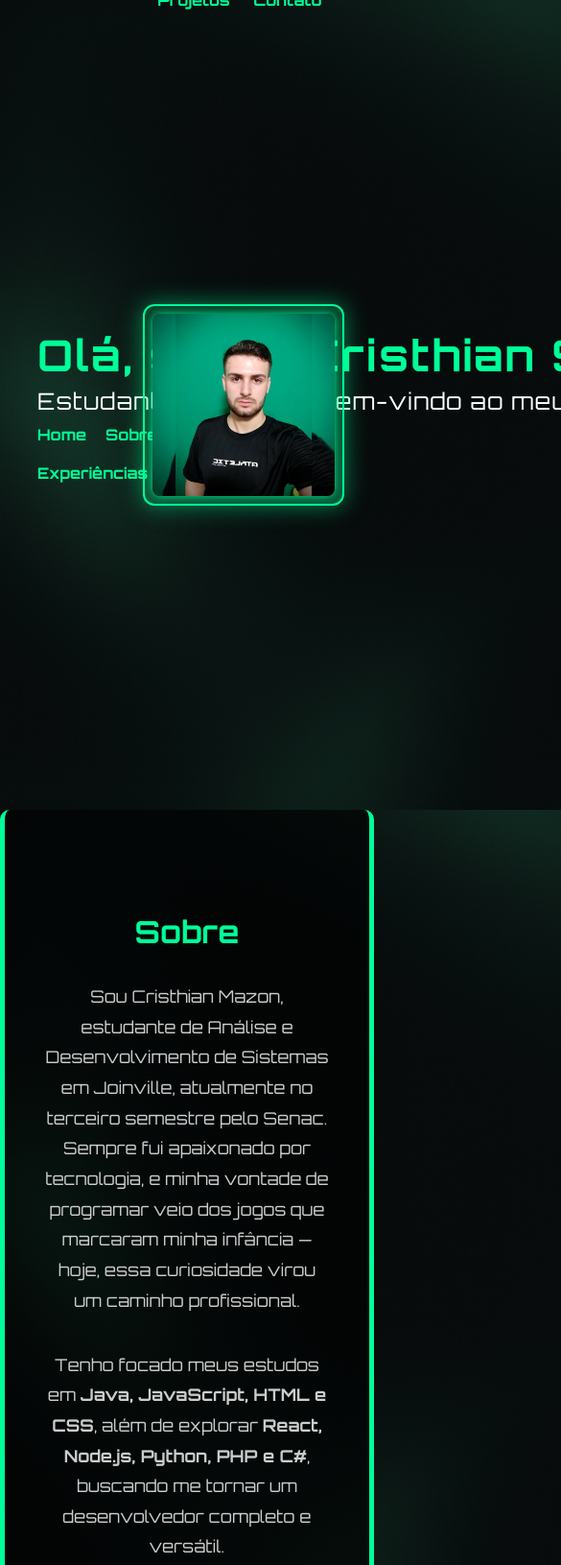
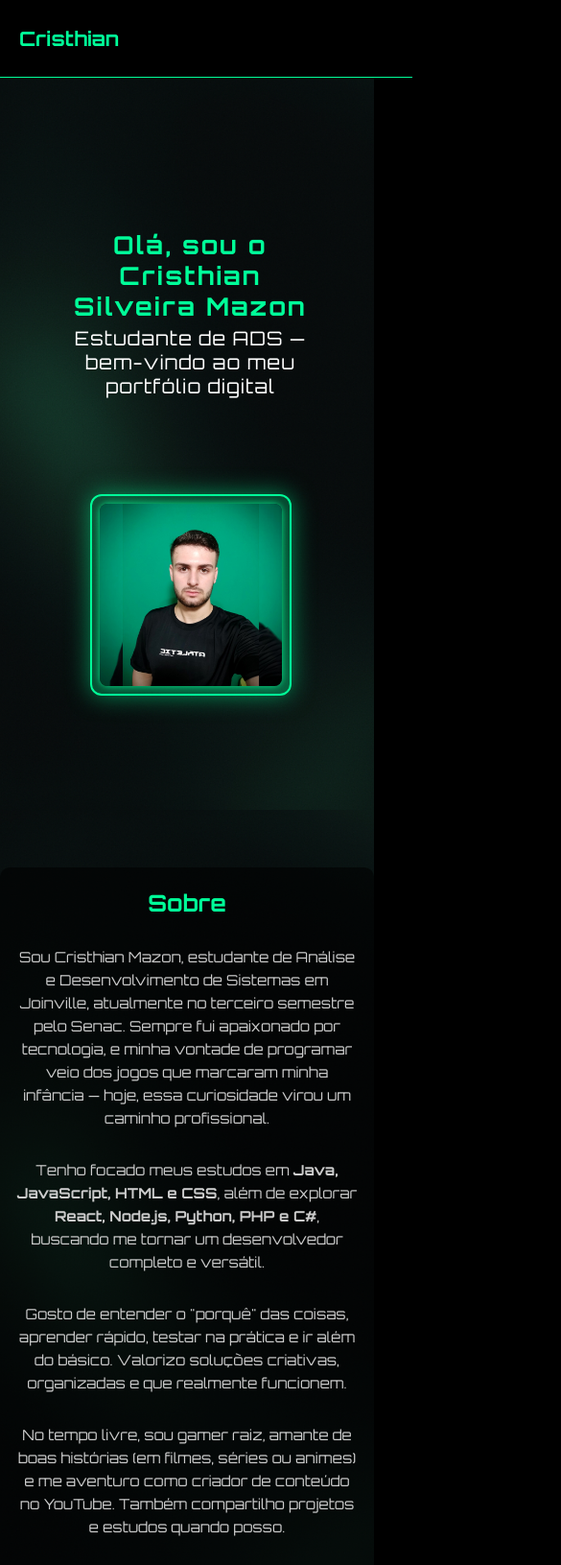
Before and after one commit to CristhianMazon/Portfolio, a plain HTML site: page index.html in a window 390 px wide. Shown: the top 1631 px of the page at 96% size, 585 px wide, since content can reach past the window. Drawn offline with Linux system fonts and the light colour scheme.

Commit message:
Responsividade pronta eu acho

```diff
--- a/css/style.css
+++ b/css/style.css
@@ -5,6 +5,7 @@ body {
   color: #EAEAEA;
   margin: 0;
   font-family: 'Orbitron', sans-serif;
+  overflow-x: hidden;
 }
 
 html {
@@ -30,20 +31,23 @@ html {
 .headline,
 .subheadline {
   font-family: 'Orbitron', sans-serif;
-  white-space: nowrap;
-  overflow: hidden;
+  white-space: normal;            /* permite quebra de linha */
+  word-break: break-word;
+  overflow-wrap: break-word;
   width: fit-content;
   margin: 0;
 }
+
 
 /* Animação de digitação com cursor piscando */
 .headline.typing::after,
 .subheadline.typing::after {
   content: '|';
-  animation: blink-caret 0.75s step-end infinite;
   margin-left: 2px;
   color: #00ff99;
+  animation: blink-caret-fix 1s steps(1) infinite;
 }
+
 
 .headline {
   color: #00ff99;
@@ -81,6 +85,10 @@ html {
   text-decoration: underline;
   font-weight: bold;
   color: #00ff99;
+}
+
+.scroll-nav{
+  margin-right: 50px;
 }
 
 /* =================== [SEÇÕES GERAIS DO SITE] =================== */
@@ -292,12 +300,12 @@ html {
 }
 
 /* =================== [ANIMAÇÕES E CURSORES] =================== */
-@keyframes blink-caret {
+@keyframes blink-caret-fix {
   0%, 100% {
-    opacity: 0;
+    visibility: hidden;
   }
   50% {
-    opacity: 1;
+    visibility: visible;
   }
 }
 
@@ -337,3 +345,153 @@ html {
   scrollbar-width: thin;
   scrollbar-color: #00ff99 transparent;
 }
+
+@media screen and (max-width: 768px) {
+
+  .scroll-nav {
+    display: none;
+  }
+
+  #Sobre,
+  #Experiências,
+  #Projetos {
+    scroll-margin-top: 80px;
+  }
+
+  .section h2 {
+    font-size: 24px;
+  }
+
+  .section p,
+  .section li,
+  .job p {
+    font-size: 15px;
+    line-height: 1.6;
+  }
+
+  .headline,
+.subheadline {
+  font-size: 26px;
+  text-align: center;
+  margin: 0;
+  max-width: 90%;
+  width: 100%;
+  padding: 0 10px;
+  box-sizing: border-box;
+  order: 1;
+}
+
+.subheadline {
+  font-size: 20px;
+}
+
+  .section {
+    border-left: none;
+    border-right: none;
+    padding: 0 15px;
+  }
+
+  #Contato {
+    padding: 20px 15px !important;
+    box-sizing: border-box;
+    overflow-x: hidden;
+  }
+
+  .contact-list {
+    list-style: none;
+    padding: 0;
+    margin: 0;
+  }
+
+  .contact-list li {
+    display: flex;
+    align-items: flex-start;
+    flex-wrap: wrap;
+    gap: 6px;
+    font-size: 14px;
+    word-break: break-word;
+    overflow-wrap: break-word;
+    max-width: 100%;
+    box-sizing: border-box;
+  }
+
+  .contact-list i {
+    flex-shrink: 0;
+    min-width: 16px;
+    text-align: center;
+  }
+
+  .contact-list a {
+    color: #00ff99;
+    text-decoration: none;
+    word-break: break-word;
+    overflow-wrap: break-word;
+    max-width: 100%;
+  }
+
+  .foto-lado {
+    position: relative !important;
+    transform: none !important;
+    opacity: 0;
+    animation: aparecerFoto 1s ease-out forwards;
+    animation-delay: 1s;
+    margin: 50px auto 0 !important;
+    margin-right: 110px !important; /* mantido como você tinha */
+    display: block !important;
+    width: 140px !important;
+    max-width: 100%;
+    z-index: 1;
+    order: 2 !important;
+  }
+
+  @keyframes aparecerFotoMobile {
+    from {
+      opacity: 0;
+    }
+    to {
+      opacity: 1;
+    }
+  }
+
+  .header-content {
+    display: flex;
+    flex-direction: column !important;
+    align-items: center !important;
+    justify-content: center !important;
+    text-align: center !important;
+    padding: 0 15px;
+    margin: 0 auto;
+    width: 100%;
+    max-width: 100%;
+    box-sizing: border-box;
+  }
+
+  .main-nav,
+  .scroll-nav {
+    display: none;
+  }
+}
+
+/* Header fixo no topo */
+#scroll-header {
+  display: flex !important;
+  position: fixed;
+  top: 0;
+  width: 100%;
+  background-color: #000;
+  z-index: 1000;
+  justify-content: space-between;
+  align-items: center;
+  padding: 10px 20px;
+  border-bottom: 1px solid #00ff99;
+}
+
+.logo {
+  color: #00ff99;
+  font-weight: bold;
+  font-size: 18px;
+}
+
+body {
+  padding-top: 60px;
+}
--- a/js/headerScroll.js
+++ b/js/headerScroll.js
@@ -1,9 +1,15 @@
 const scrollHeader = document.getElementById("scroll-header");
 
 window.addEventListener("scroll", () => {
-  if (window.scrollY > window.innerHeight - 100) {
+  // Só aplica a lógica de mostrar/ocultar no desktop
+  if (window.innerWidth > 768) {
+    if (window.scrollY > window.innerHeight - 100) {
+      scrollHeader.classList.add("visible");
+    } else {
+      scrollHeader.classList.remove("visible");
+    }
+  } else {
+    // No mobile, força o header visível SEM depender da classe "visible"
     scrollHeader.classList.add("visible");
-  } else {
-    scrollHeader.classList.remove("visible");
   }
 });
```
